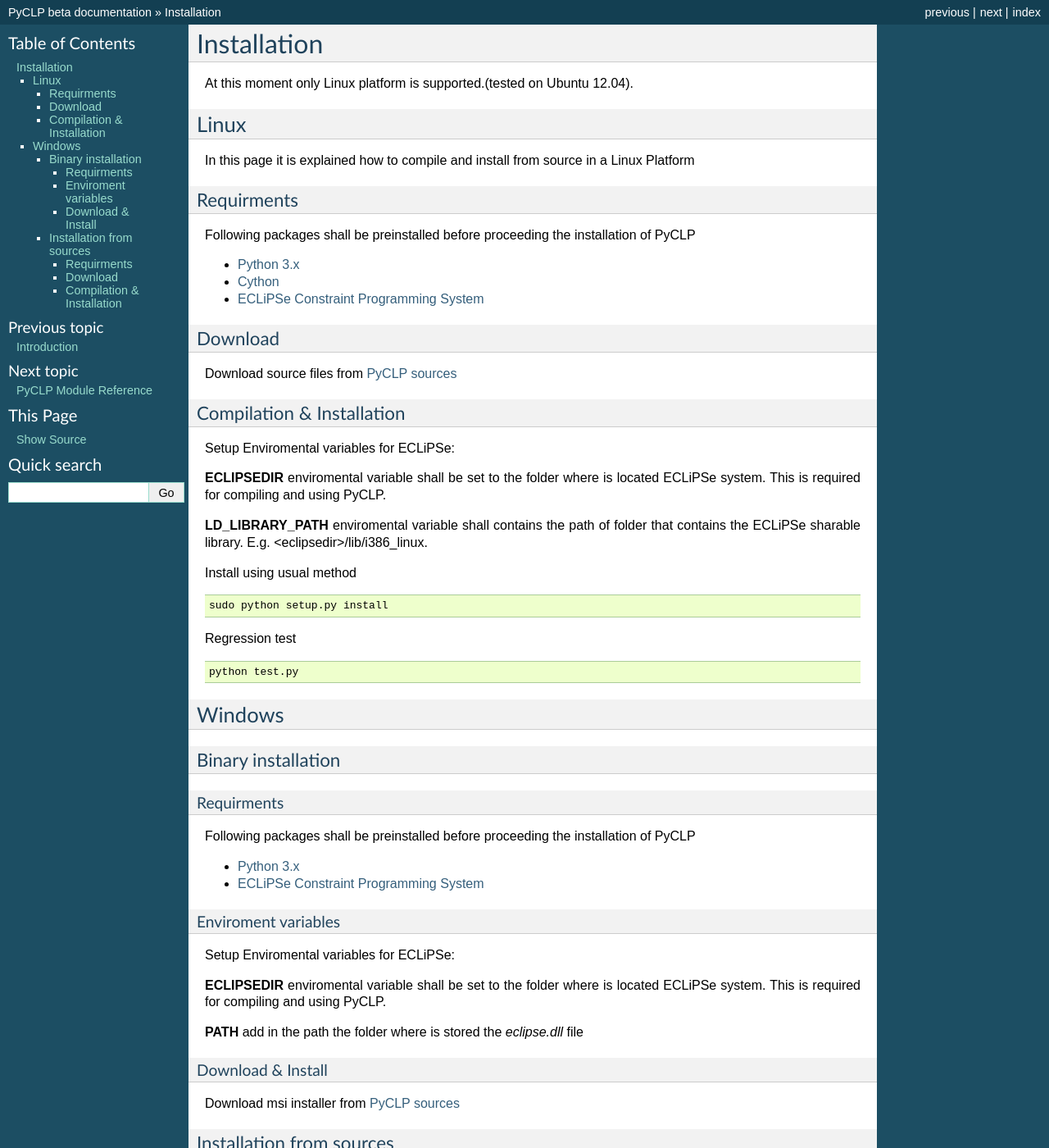
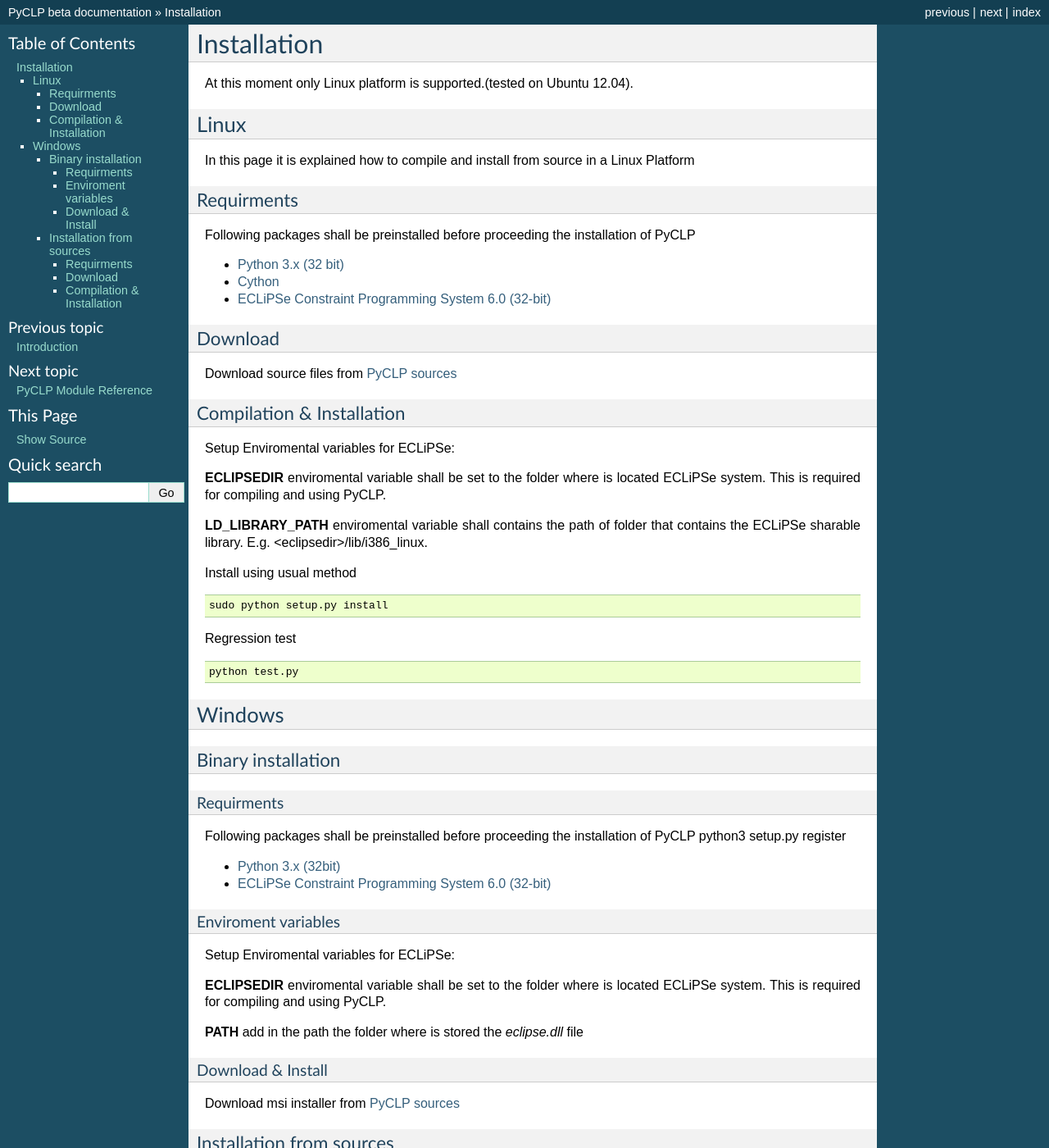
Before and after one commit to pellico/pyclp, a Sphinx documentation site: the page built from pyclp/doc/installation.rst, in a window 1280 px wide and 1400 px high. Shown: the whole window at 82% size. Built offline with Sphinx 7.4.7, drawn with Linux system fonts in a browser that asks for light colours; some of the changed text lies outside the part shown.

Commit message:
Update installation instruction by clarifing that Python and Eclipse 32 bits are required

```diff
--- a/pyclp/doc/installation.rst
+++ b/pyclp/doc/installation.rst
@@ -12,9 +12,9 @@
 ===========
 Following packages shall be preinstalled before proceeding the installation of PyCLP
 
-* `Python 3.x <http://www.python.org/>`_
+* `Python 3.x (32 bit) <http://www.python.org/>`_
 * `Cython <http://www.cython.org/>`_
-* `ECLiPSe Constraint Programming System <http://www.eclipseclp.org/>`_
+* `ECLiPSe Constraint Programming System 6.0 (32-bit) <http://www.eclipseclp.org/>`_
 
 Download
 ========
@@ -55,9 +55,10 @@
 Requirments
 -----------
 Following packages shall be preinstalled before proceeding the installation of PyCLP
+python3 setup.py register
 
-* `Python 3.x <http://www.python.org/>`_
-* `ECLiPSe Constraint Programming System <http://www.eclipseclp.org/>`_
+* `Python 3.x (32bit) <http://www.python.org/>`_
+* `ECLiPSe Constraint Programming System 6.0 (32-bit) <http://www.eclipseclp.org/>`_
 
 
 Enviroment variables
@@ -84,9 +85,9 @@
 -----------
 Following packages shall be preinstalled before proceeding the installation of PyCLP
 
-* `Python 3.x <http://www.python.org/>`_
+* `Python 3.x (32-bit) <http://www.python.org/>`_
 * `Cython <http://www.cython.org/>`_
-* `ECLiPSe Constraint Programming System <http://www.eclipseclp.org/>`_
+* `ECLiPSe Constraint Programming System 6.0 (32-bit) <http://www.eclipseclp.org/>`_
 
 Download
 --------
```
Also changed, not shown: 1 other file.
